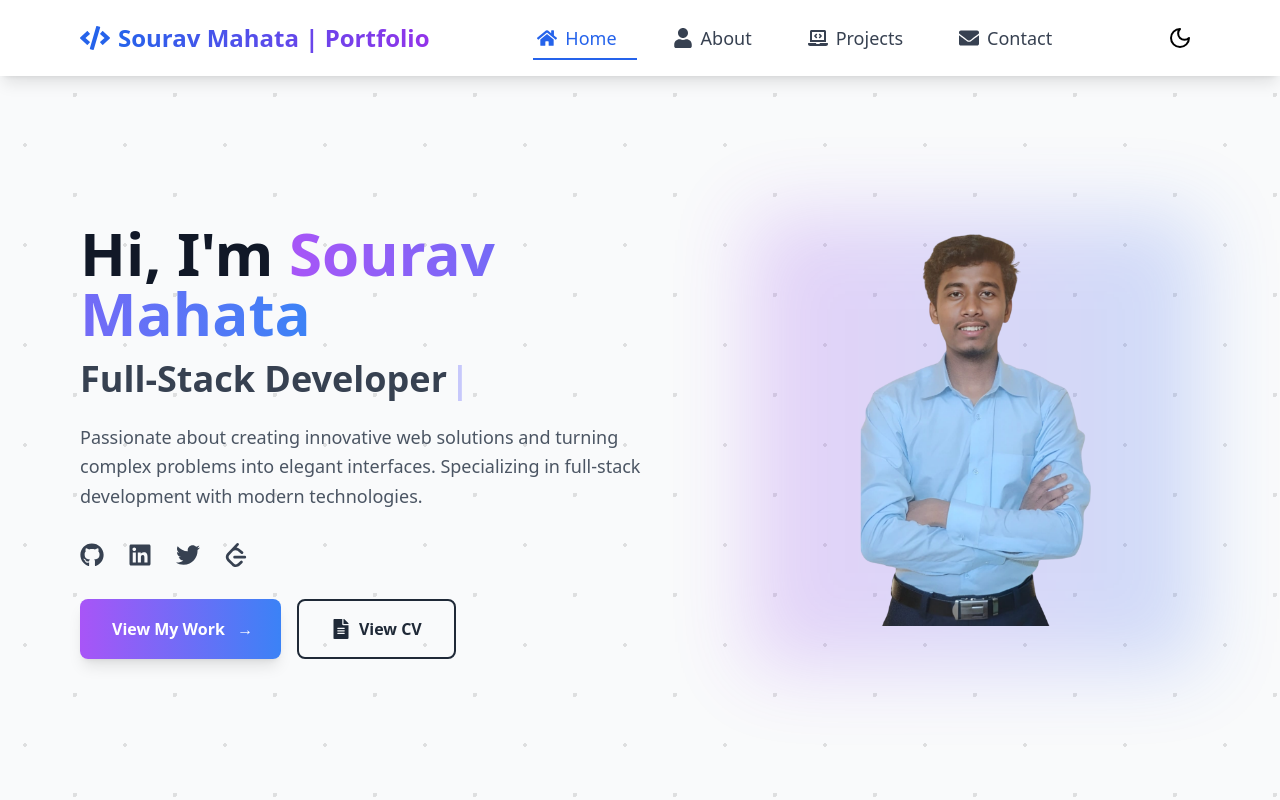
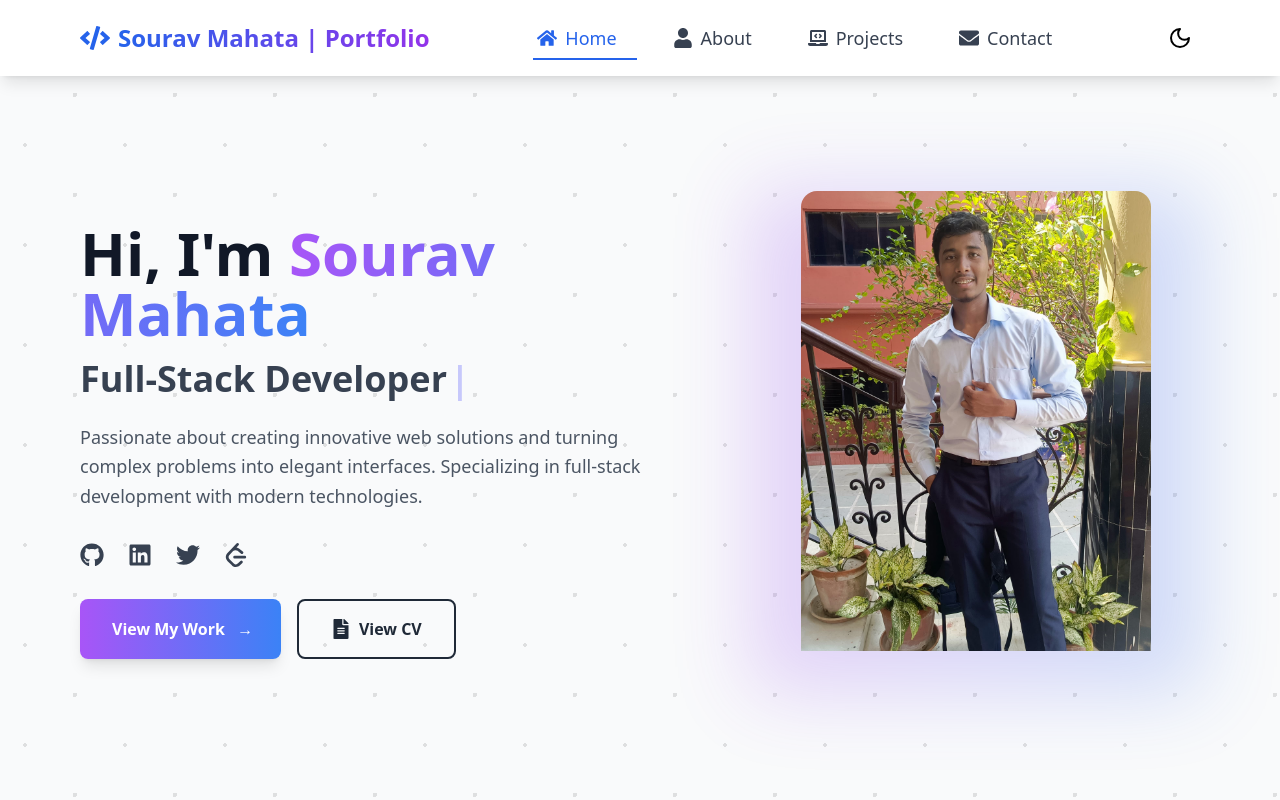
Before and after one commit to mahatasourav/Portfolio, a React (Vite) app in the folder frontend-main/: page / in a window 1280 px wide. Shown: the top 800 px of the page. Built offline with nearby package versions, Linux system fonts and the light colour scheme.

Commit message:
Update image imports and adjust Hero section dimensions for consistency

```diff
--- a/frontend-main/src/sections/About.jsx
+++ b/frontend-main/src/sections/About.jsx
@@ -1,5 +1,5 @@
 import { motion } from "framer-motion";
-import souravimg2 from "../assets/souravimg2.jpg";
+import souravimg2 from "../assets/souravimg1.png";
 
 const About = () => {
   return (
--- a/frontend-main/src/sections/Hero.jsx
+++ b/frontend-main/src/sections/Hero.jsx
@@ -1,4 +1,4 @@
-import souravimg from "../assets/souravimg1.png";
+import souravimg from "../assets/souravimg2.jpg";
 import { motion } from "framer-motion";
 import { Typewriter } from "react-simple-typewriter";
 import { FaGithub, FaLinkedin, FaTwitter } from "react-icons/fa";
@@ -181,7 +181,7 @@ const Hero = () => {
               className="w-full max-w-md mx-auto lg:max-w-lg rounded-2xl pb-10"
               style={{
                 width: "350px",
-                height: "450px",
+                height: "500px",
                 objectFit: "cover",
               }}
               whileHover={{ scale: 1.05 }}
```
